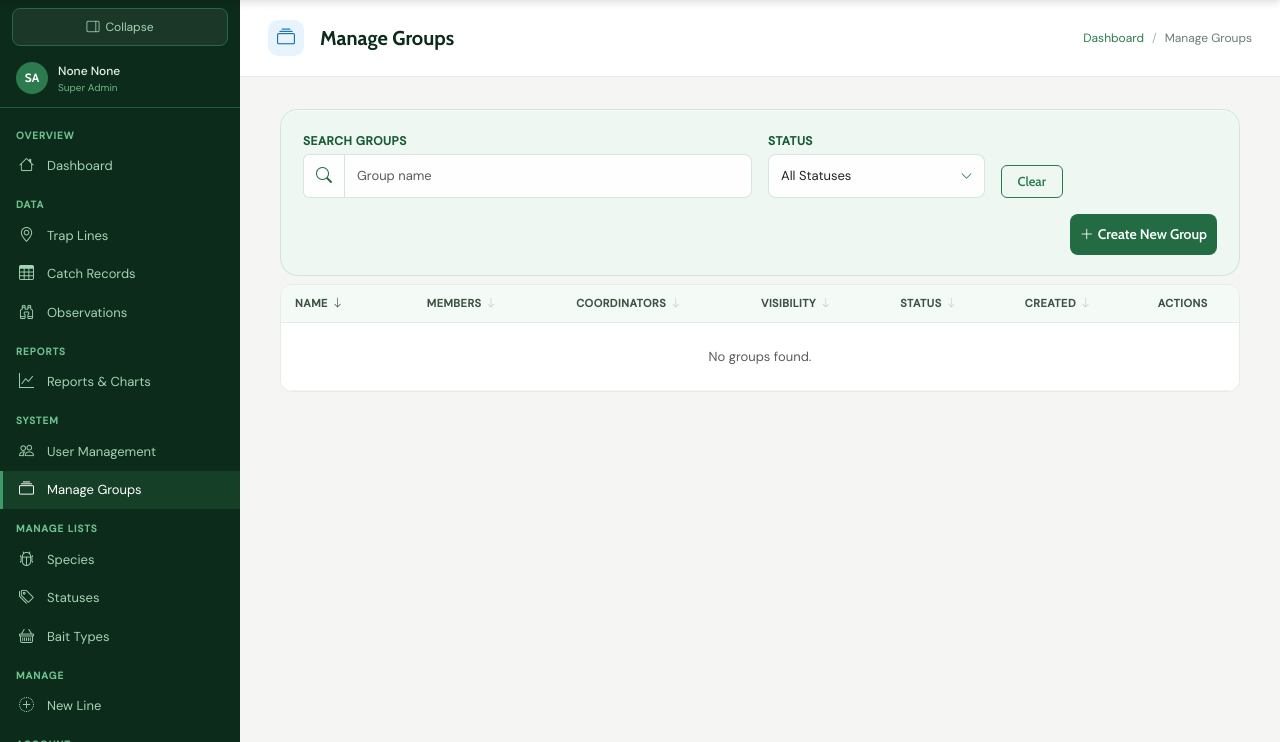
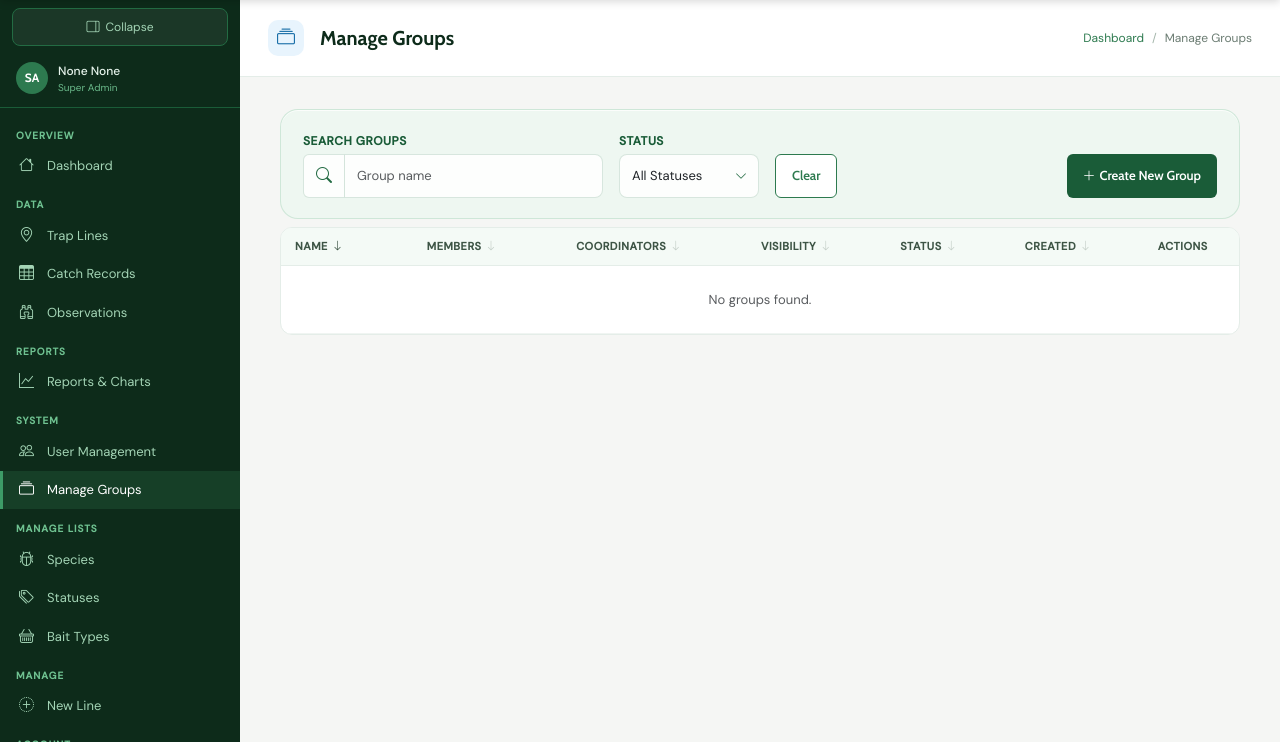
Before and after one commit to Dayoung3460/COMP639_Project_2_Huhu, a Flask app: page /admin/groups in a window 1280 px wide. Shown: the part 58-800 px from the top of the page. Run offline with Flask 3, Linux system fonts and the light colour scheme; the visitor is signed in with stand-in values (Sample User, id 1); data that the repository does not hold is empty; some libraries are stand-ins or nearby versions.

Commit message:
/feat Tidy up groups.html formatting

```diff
--- a/app/templates/admin/groups.html
+++ b/app/templates/admin/groups.html
@@ -23,9 +23,9 @@
   <!-- Filter bar -->
   <section class="mb-2">
     <div class="lines-filter-shell">
-      <div class="row g-3 align-items-end">
+      <div class="d-flex align-items-end gap-3">
 
-        <div class="col-lg-6">
+        <div style="flex: 0 0 300px;">
           <label for="search" class="form-label mb-1">Search Groups</label>
           <div class="input-group">
             <span class="input-group-text"><i class="bi bi-search" aria-hidden="true"></i></span>
@@ -33,10 +33,10 @@
           </div>
         </div>
 
-        <div class="col-sm-6 col-lg-3">
+        <div>
           <label for="status-filter" class="form-label mb-1">Status</label>
           <div class="position-relative">
-            <select class="form-select" id="status-filter" style="background-image: none;">
+            <select class="form-select" id="status-filter" style="background-image: none; min-width: 140px;">
               <option value="">All Statuses</option>
               <option value="active">Active</option>
               <option value="inactive">Inactive</option>
@@ -46,16 +46,13 @@
           </div>
         </div>
 
-        <div class="col-md-auto d-grid">
-          <button type="button" id="clear-btn" class="btn-pf-outline"
-                  aria-label="Clear all filters">Clear</button>
-        </div>
+        <button type="button" id="clear-btn" class="btn-pf-outline"
+                aria-label="Clear all filters">Clear</button>
 
-        <div class="col-md-auto d-grid ms-md-auto">
-          <a href="{{ url_for('admin_group_create') }}" class="btn-pf-full">
-            <i class="bi bi-plus-lg me-1" aria-hidden="true"></i>Create New Group
-          </a>
-        </div>
+        <a href="{{ url_for('admin_group_create') }}" class="btn-pf ms-auto"
+           style="min-height: 44px; display: inline-flex; align-items: center; white-space: nowrap;">
+          <i class="bi bi-plus-lg me-1" aria-hidden="true"></i>Create New Group
+        </a>
 
       </div>
     </div>
--- a/static/css/custom.css
+++ b/static/css/custom.css
@@ -110,20 +110,12 @@ h1, h2, h3, h4, h5, h6, .navbar-brand, .page-title {
 .btn-pf:hover { background: var(--pf-400); color: #fff; }
 
 .btn-pf-outline {
-  background: transparent; color: var(--pf-600);
+  background: #fff; color: var(--pf-600);
   font-weight: 600; border: 1px solid var(--pf-600); padding: 6px 16px;
   border-radius: 6px; font-size: 13px; font-family: 'Cabin', sans-serif;
   cursor: pointer; text-decoration: none; display: inline-block;
 }
-.btn-pf-outline:hover { background: var(--pf-100); color: #fff; }
-
-.btn-sm-outline {
-  background: transparent; color: var(--pf-700);
-  border: 1px solid var(--pf-400); padding: 5px 12px;
-  border-radius: 6px; font-size: 12px; cursor: pointer;
-  font-family: 'Cabin', sans-serif; font-weight: 600;
-}
-.btn-sm-outline:hover { background: var(--pf-100); }
+.btn-pf-outline:hover { background: var(--pf-700); color: #fff; }
 
 .btn-pf-full {
   background: var(--pf-700); color: #fff; border: none;
@@ -791,11 +783,10 @@ h1, h2, h3, h4, h5, h6, .navbar-brand, .page-title {
   border-color: #565e64;
 }
 
-/* btn-sm-outline used as a clear/reset button inside filter shells:
-   white background, height to match form-control (44px). */
-.lines-filter-shell .btn-sm-outline {
+/* outline buttons used as clear/reset inside filter shells: height matches form-control (44px). */
+.lines-filter-shell .btn-sm-outline,
+.lines-filter-shell .btn-pf-outline {
   min-height: 44px;
-  background: #fff;
   display: inline-flex;
   align-items: center;
 }
```
